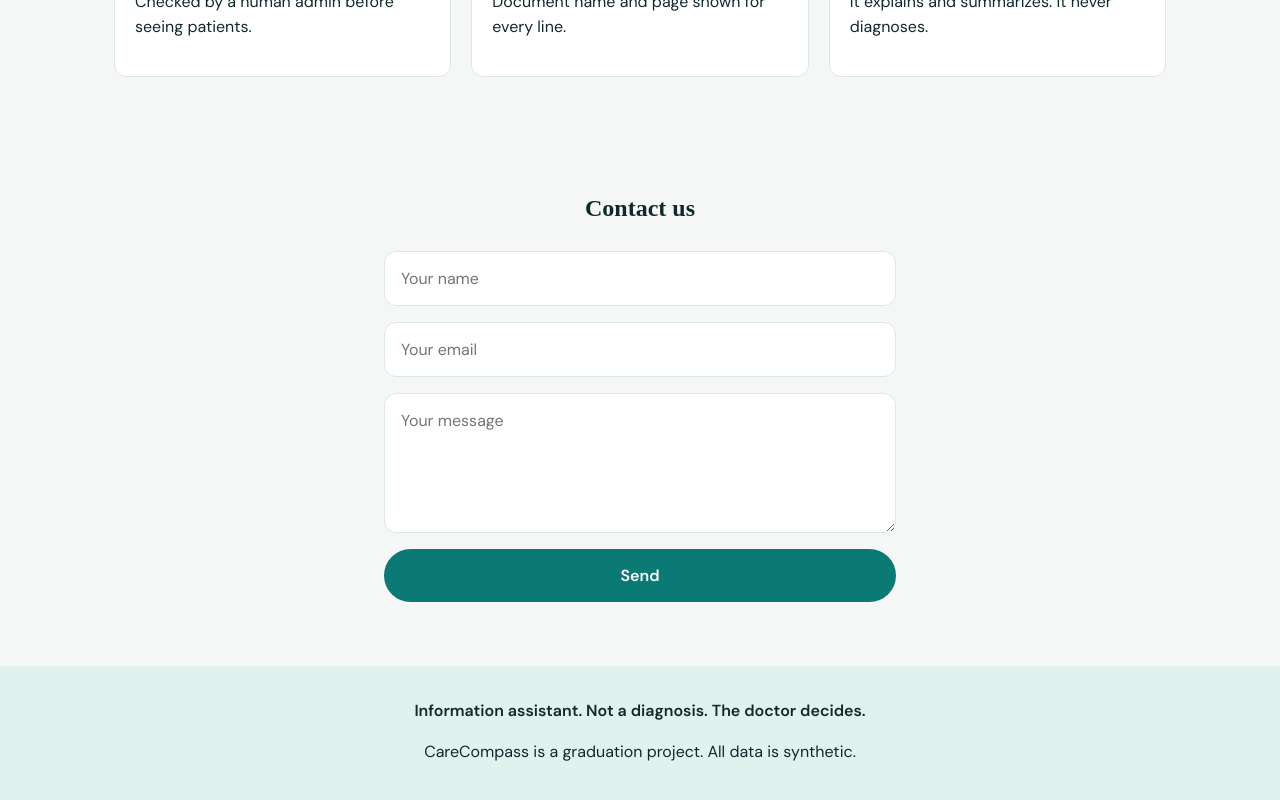
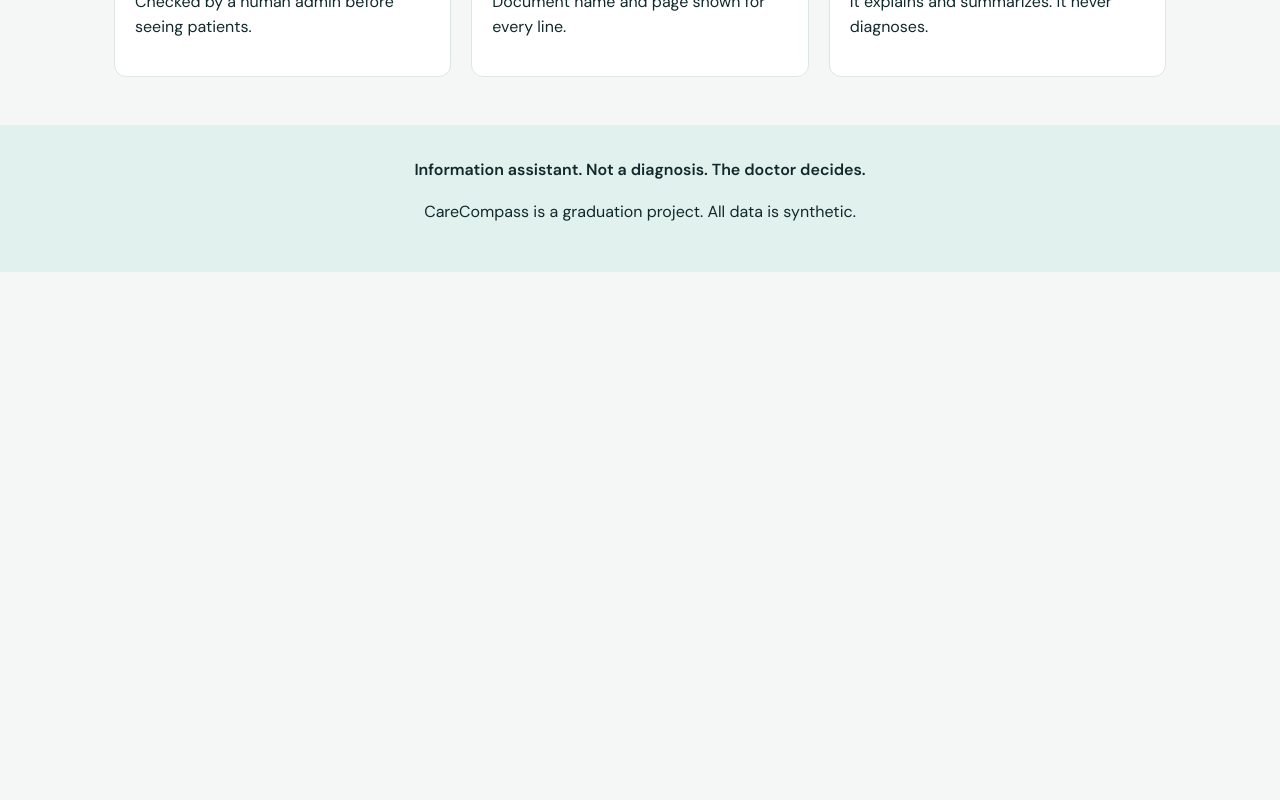
Before and after one commit to CarecompassTeam/CareCompass, a React (Vite) app in the folder frontend/: page / in a window 1280 px wide. Shown: the part 1180-1980 px from the top of the page. After the commit the page ends 1452 px from the top, so only its background shows below. Built offline with nearby package versions, Linux system fonts and the light colour scheme.

Commit message:
Revert "add contact form with success and error states"
This reverts commit 01c3b2bd4ca480e9e5da633aa1f593810440e997.

```diff
--- a/frontend/src/components/Contact.jsx
+++ /dev/null
@@ -1,40 +0,0 @@
-import { useState } from "react";
-
-export default function Contact() {
-  const [status, setStatus] = useState("idle");
-
-  async function handleSubmit(e) {
-    e.preventDefault();
-    setStatus("loading");
-    const form = e.target;
-    const data = Object.fromEntries(new FormData(form));
-    try {
-      const res = await fetch("http://localhost:5000/api/contact", {
-        method: "POST",
-        headers: { "Content-Type": "application/json" },
-        body: JSON.stringify(data),
-      });
-      if (!res.ok) throw new Error();
-      setStatus("success");
-      form.reset();
-    } catch {
-      setStatus("error");
-    }
-  }
-
-  return (
-    <section id="contact">
-      <h2>Contact us</h2>
-      <form onSubmit={handleSubmit}>
-        <input name="name" placeholder="Your name" required />
-        <input name="email" type="email" placeholder="Your email" required />
-        <textarea name="message" placeholder="Your message" required />
-        <button type="submit" disabled={status === "loading"}>
-          {status === "loading" ? "Sending..." : "Send"}
-        </button>
-      </form>
-     {status === "success" && <p className="msg msg--ok" role="status">Thanks! We'll get back to you soon.</p>}
-     {status === "error" && <p className="msg msg--error" role="alert">Something went wrong. Please try again.</p>}
-    </section>
-  );
-}
--- a/frontend/src/content.js
+++ b/frontend/src/content.js
@@ -6,7 +6,6 @@ export const nav = [
   { label: "Features", href: "#features"
 
    },
-   { label: "Contact", href: "#contact" },
 ];
 export const hero = {
   title: "Your records, explained. Your doctor, in charge.",
--- a/frontend/src/pages/Landing.jsx
+++ b/frontend/src/pages/Landing.jsx
@@ -2,7 +2,6 @@ import Navbar from "../components/Navbar.jsx";
 import Hero from "../components/Hero.jsx";
 import HowItWorks from "../components/HowItWorks.jsx";
 import Features from "../components/Features.jsx";
-import Contact from "../components/Contact.jsx";
 import Footer from "../components/Footer.jsx";
 
 export default function Landing() {
@@ -13,7 +12,6 @@ export default function Landing() {
         <Hero />
         <HowItWorks />
         <Features />
-        <Contact />
       </main>
       <Footer />
     </>
--- a/frontend/src/styles.css
+++ b/frontend/src/styles.css
@@ -17,65 +17,3 @@ h1,h2,h3,.logo { font-family:"Lora",serif; }
 
 @media (max-width: 900px) { .grid--4 { grid-template-columns:repeat(2,1fr); } .grid--3 { grid-template-columns:1fr; } }
 @media (max-width: 600px) { .navbar nav { display:none; } .grid--4 { grid-template-columns:1fr; } }
-#contact {
-  max-width: 560px;
-  margin: 4rem auto;
-  padding: 0 1.5rem;
-  text-align: center;
-}
-
-#contact form {
-  display: flex;
-  flex-direction: column;
-  gap: 1rem;
-  margin-top: 1.5rem;
-}
-
-#contact input,
-#contact textarea {
-  width: 100%;
-  padding: 0.85rem 1rem;
-  font: inherit;
-  border: 1px solid var(--border);
-  border-radius: 12px;
-  background: #fff;
-}
-
-#contact textarea {
-  min-height: 140px;
-  resize: vertical;
-}
-
-#contact input:focus,
-#contact textarea:focus {
-  outline: none;
-  border-color: var(--teal);
-  box-shadow: 0 0 0 3px var(--soft);
-}
-
-#contact button {
-  padding: 0.85rem 1.5rem;
-  font: inherit;
-  font-weight: 600;
-  color: #fff;
-  background: var(--teal);
-  border: none;
-  border-radius: 999px;
-  cursor: pointer;
-}
-
-#contact button:hover {
-  opacity: 0.9;
-}
-
-#contact button:disabled {
-  opacity: 0.6;
-  cursor: not-allowed;
-}
-
-#contact p {
-  margin-top: 1rem;
-}
-#contact .msg { padding: .75rem 1rem; border-radius: 12px; font-weight: 600; }
-#contact .msg--ok { background: var(--soft); color: var(--teal); }
-#contact .msg--error { background: #fde8e8; color: #b42318; }
```
